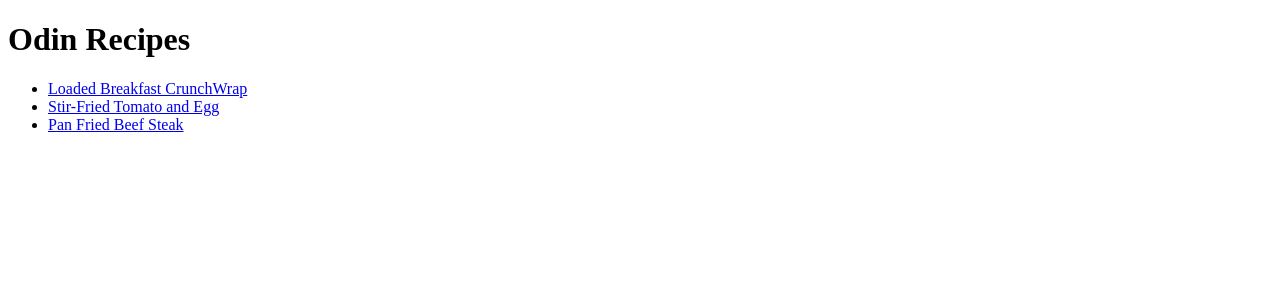
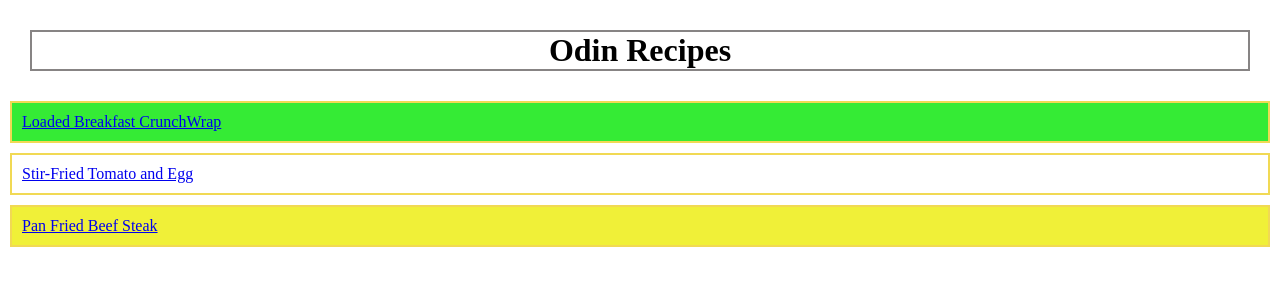
Before and after one commit to QuanlinLi/odin-recipes, a plain HTML site: page index.html in a window 1280 px wide. Drawn offline with Linux system fonts and the light colour scheme.

Commit message:
added styles to the main page of the recipes

```diff
--- a/index.html
+++ b/index.html
@@ -4,13 +4,14 @@
     <meta charset="UTF-8">
     <meta name="viewport" content="width=device-width, initial-scale=1.0">
     <title>Odin Recipes</title>
+    <link rel="stylesheet" href="styles.css">
 </head>
 <body>
     <h1>Odin Recipes</h1>
     <ul>
-        <li><a href="./recipes/crunchWrap.html">Loaded Breakfast CrunchWrap</a></li>
-        <li><a href="./recipes/tomatoEgg.html">Stir-Fried Tomato and Egg</a></li>
-        <li><a href="./recipes/beefSteak.html">Pan Fried Beef Steak</a></li>
+        <li id="first-recipe"><a href="./recipes/crunchWrap.html">Loaded Breakfast CrunchWrap</a></li>
+        <li id="second-recipe"><a href="./recipes/tomatoEgg.html">Stir-Fried Tomato and Egg</a></li>
+        <li id="third-recipe"><a href="./recipes/beefSteak.html">Pan Fried Beef Steak</a></li>
     </ul>
 </body>
 </html>
--- /dev/null
+++ b/styles.css
@@ -0,0 +1,25 @@
+* {
+    margin: 0;
+    padding: 0;
+    box-sizing: border-box;
+}
+h1 {
+    margin: 30px;
+    border: 2px solid rgb(135, 132, 132);
+    text-align: center;
+
+}
+li {
+    border: 2px solid rgb(241, 217, 84);
+    padding: 10px;
+    margin: 10px;
+}
+#first-recipe {
+    background-color: rgb(53, 235, 53);
+}
+#second_recipe {
+    background-color: rgb(244, 71, 71);
+}
+#third-recipe {
+    background-color: rgb(240, 240, 56);
+}
```
